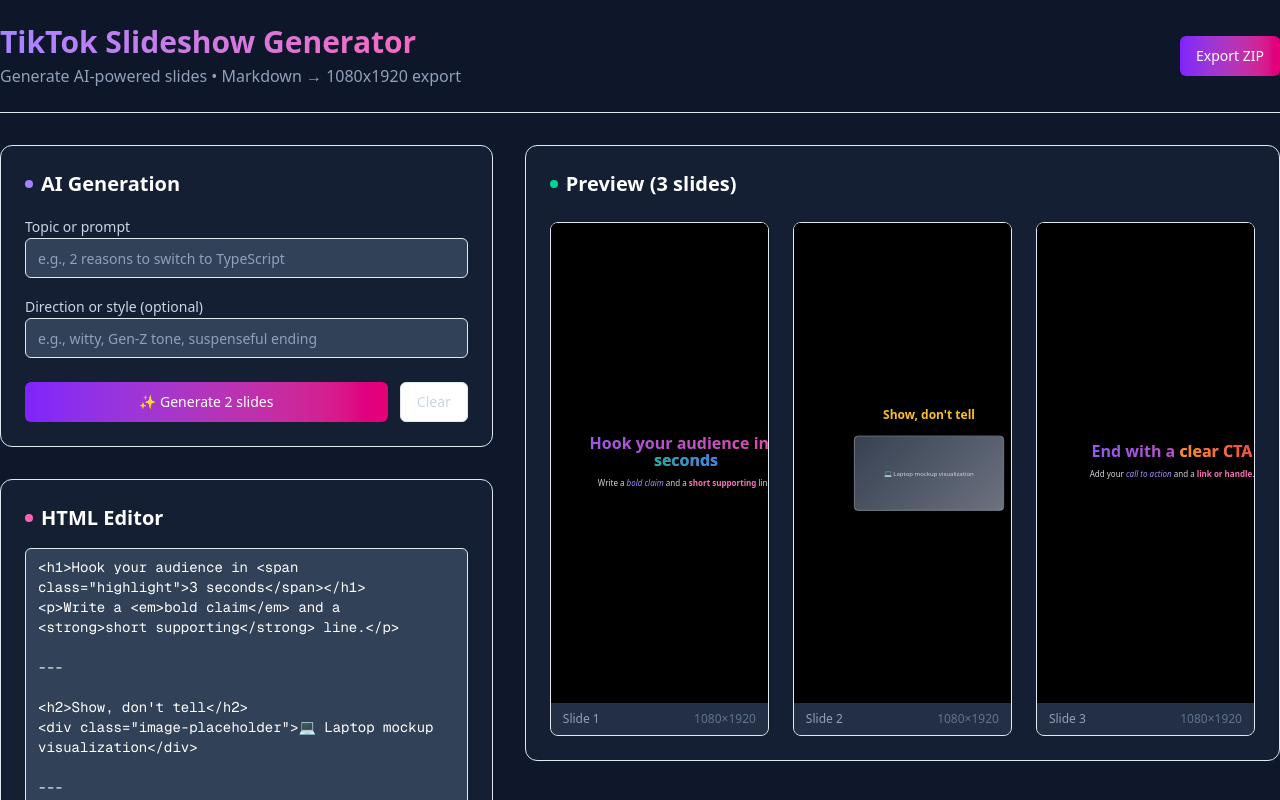
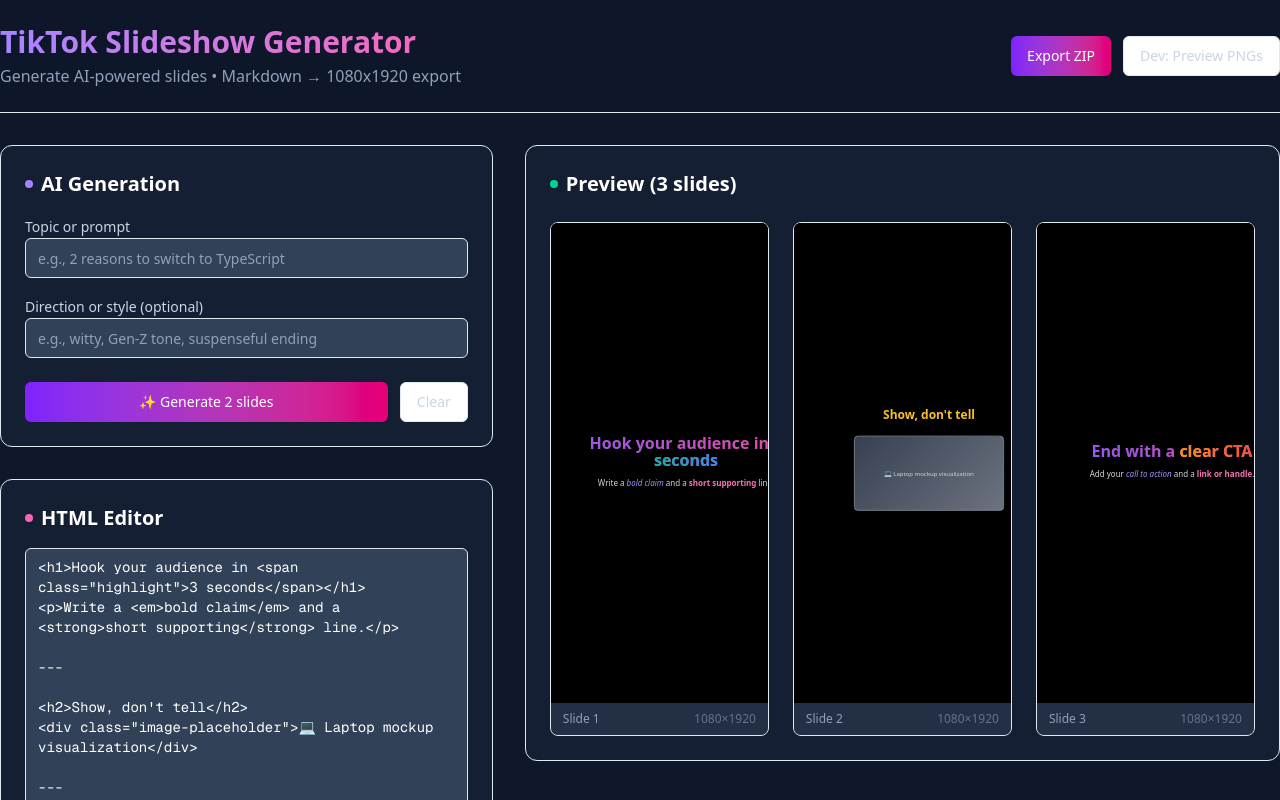
Before and after one commit to KrzysztofStaron/tiktok-content, a Next.js app: page / in a window 1280 px wide. Shown: the top 800 px of the page. Built offline with nearby package versions, Linux system fonts and the light colour scheme.

Commit message:
got rid of mismatch

```diff
--- a/app/page.tsx
+++ b/app/page.tsx
@@ -28,6 +28,8 @@ export default function Page() {
   const [prompt, setPrompt] = useState<string>("");
   const [direction, setDirection] = useState<string>("");
   const [isGenerating, setIsGenerating] = useState<boolean>(false);
+  const [isPreviewing, setIsPreviewing] = useState<boolean>(false);
+  const [exportPreviews, setExportPreviews] = useState<string[]>([]);
 
   const slides = useMemo(() => {
     return htmlContent
@@ -93,6 +95,44 @@ export default function Page() {
     toast.success("Export complete! Download started.");
   };
 
+  // Dev-only: generate PNGs and show them inline without ZIP
+  const handlePreviewExports = async () => {
+    if (!slides.length) {
+      toast("Nothing to preview. Add some HTML content.");
+      return;
+    }
+    try {
+      setIsPreviewing(true);
+      const urls: string[] = [];
+      for (let i = 0; i < slides.length; i++) {
+        const node = slideRefs.current[i];
+        if (!node) continue;
+        const iframe = node.querySelector("iframe") as HTMLIFrameElement | null;
+        if (!iframe || !iframe.contentDocument) continue;
+        const rootEl = iframe.contentDocument.documentElement;
+        rootEl.style.margin = "0";
+        rootEl.style.padding = "0";
+        const dataUrl = await toPng(rootEl, {
+          width: 1080,
+          height: 1920,
+          pixelRatio: 1,
+          cacheBust: true,
+          skipFonts: true,
+          backgroundColor: "#000000",
+          style: { margin: "0", padding: "0" },
+        });
+        urls.push(dataUrl);
+      }
+      setExportPreviews(urls);
+      if (urls.length) toast.success("Generated export previews");
+    } catch (e) {
+      console.error(e);
+      toast.error("Preview export failed");
+    } finally {
+      setIsPreviewing(false);
+    }
+  };
+
   const handleGenerate = async () => {
     if (!prompt.trim()) {
       toast("Add a topic or prompt first.");
@@ -139,6 +179,14 @@ export default function Page() {
               className="bg-gradient-to-r from-violet-600 to-pink-600 hover:from-violet-700 hover:to-pink-700 text-white border-0"
             >
               Export ZIP
+            </Button>
+            <Button
+              variant="outline"
+              onClick={handlePreviewExports}
+              disabled={isPreviewing}
+              className="border-slate-600 text-slate-300 hover:bg-slate-700 hover:text-white"
+            >
+              {isPreviewing ? "Previewing…" : "Dev: Preview PNGs"}
             </Button>
           </div>
         </div>
@@ -260,6 +308,43 @@ export default function Page() {
                 ))}
               </div>
             )}
+            {exportPreviews.length > 0 && (
+              <div className="mt-8">
+                <div className="flex items-center justify-between mb-3">
+                  <h3 className="text-sm font-medium text-slate-300">
+                    Dev: Exported PNG previews ({exportPreviews.length})
+                  </h3>
+                  <div className="flex gap-2">
+                    <Button
+                      variant="outline"
+                      size="sm"
+                      onClick={() => setExportPreviews([])}
+                      className="border-slate-600 text-slate-300 hover:bg-slate-700 hover:text-white"
+                    >
+                      Clear
+                    </Button>
+                  </div>
+                </div>
+                <div className="grid grid-cols-1 md:grid-cols-2 xl:grid-cols-3 gap-6">
+                  {exportPreviews.map((url, i) => (
+                    <div
+                      key={i}
+                      className="border border-slate-600 rounded-lg overflow-hidden bg-black flex items-center justify-center"
+                      style={{ width: 1080 * scale, height: 1920 * scale }}
+                    >
+                      {/* eslint-disable-next-line @next/next/no-img-element */}
+                      <img
+                        src={url}
+                        alt={`export-${i + 1}`}
+                        width={1080 * scale}
+                        height={1920 * scale}
+                        className="object-contain"
+                      />
+                    </div>
+                  ))}
+                </div>
+              </div>
+            )}
           </div>
         </section>
       </main>
--- a/components/SlideRenderer.tsx
+++ b/components/SlideRenderer.tsx
@@ -40,12 +40,6 @@ export const SlideRenderer = forwardRef<HTMLDivElement, SlideRendererProps>(({ h
               background: black;
               color: white;
               font-family: system-ui, -apple-system, BlinkMacSystemFont, 'Segoe UI', sans-serif;
-              background-image:
-                linear-gradient(rgba(255,255,255,0.05) 1px, transparent 1px),
-                linear-gradient(90deg, rgba(255,255,255,0.05) 1px, transparent 1px);
-              background-size: 40px 40px;
-              /* Offset the grid so it doesn't draw a line on the top/left edges */
-              background-position: 25px 25px;
             }
 
             body {
```
